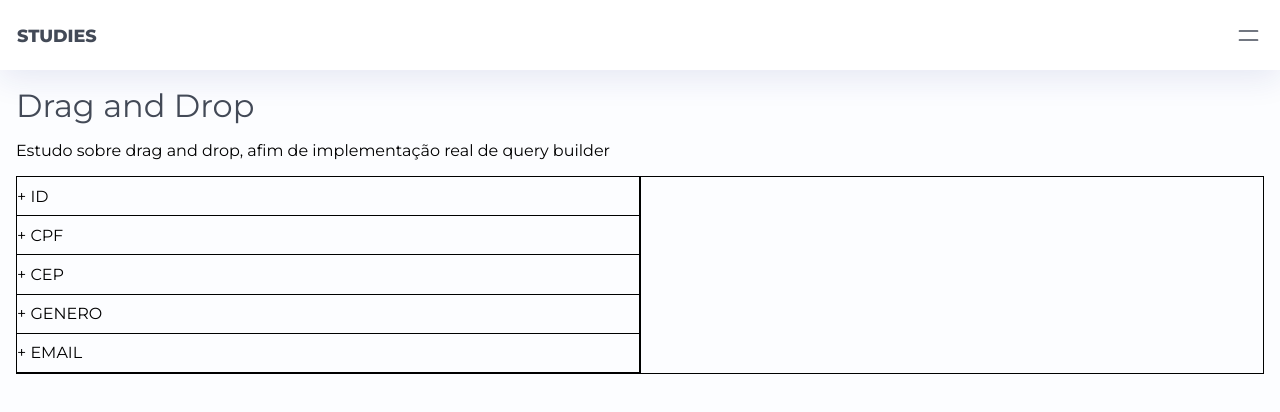
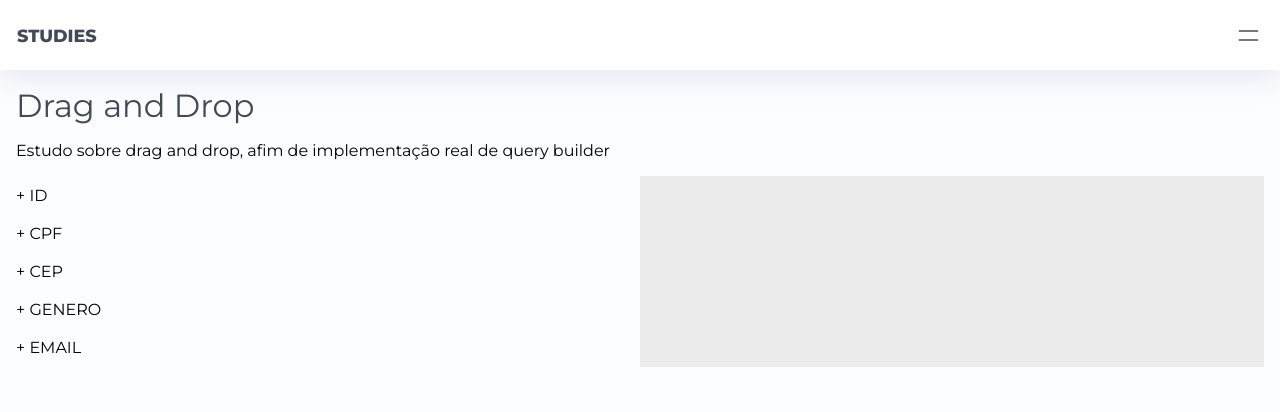
Before and after one commit to alalan55/studies, a Vue app: page /drag-and-drop in a window 1280 px wide. Shown: the top 412 px of the page. Built offline with nearby package versions, Linux system fonts and the light colour scheme.

Commit message:
Insere lógic iniciald e drag end drop

```diff
--- a/src/components/templates/DragAndDrop/components/listItem.vue
+++ b/src/components/templates/DragAndDrop/components/listItem.vue
@@ -5,17 +5,22 @@
     </div>
     <div v-if="show" class="list-item__body">
       <ul>
-        <li v-for="(item, i) in props.info.rows" :key="i">
+        <li
+          v-for="(item, i) in props.info.rows"
+          :key="i"
+          draggable="true"
+          @dragstart="startDrag($event, item)"
+        >
           {{ item.name }}
         </li>
       </ul>
     </div>
-    <!-- {{ props }} -->
   </div>
 </template>
 
 <script setup>
 import { ref } from "vue";
+const emits = defineEmits(["startDraggin"]);
 const props = defineProps({
   info: { type: Object, default: null },
 });
@@ -23,6 +28,12 @@ const props = defineProps({
 const show = ref(false);
 
 const toggleShow = () => (show.value = !show.value);
+
+const startDrag = (event, item) => {
+  const id = (Math.random() + 1).toString(36).substring(7);
+  item.id = id;
+  emits("startDraggin", event, item);
+};
 </script>
 
 <style lang="scss" scoped>
@@ -39,6 +50,7 @@ const toggleShow = () => (show.value = !show.value);
 
       li {
         list-style: none;
+        cursor: pointer;
       }
     }
   }
--- a/src/components/templates/DragAndDrop/dragADrop.vue
+++ b/src/components/templates/DragAndDrop/dragADrop.vue
@@ -52,6 +52,21 @@ const columns = ref([
     ],
   },
 ]);
+const droped = ref([]);
+const startDrag = (event, item) => {
+  //   console.log(event, item);
+  event.dataTransfer.dropEffect = "move";
+  event.dataTransfer.effectAllowed = "move";
+  event.dataTransfer.setData("itemID", item.id);
+};
+const onDrop = (event) => {
+  const itemID = event.dataTransfer.getData("itemID");
+  const item = columns.value.find((item) => item.rows.find((row) => row.id == itemID));
+  droped.value.push(item)
+//   console.log(itemID, item);
+  //   const item = arrayData.value.find((item) => item.id == itemID);
+  //   item.state = state;
+};
 </script>
 
 <template>
@@ -64,10 +79,27 @@ const columns = ref([
             :key="i"
             :info="item"
             class="list__item"
+            @startDraggin="startDrag"
           />
         </div>
       </div>
-      <div class="content__right"></div>
+      <div
+        class="content__right"
+        @drop="onDrop($event)"
+        @dragenter.prevent
+        @dragover.prevent
+      >
+        <div class="content__right__list">
+          <div
+            v-for="(item, i) in droped"
+            :key="i"
+            class="content__right__list__item"
+          >
+          {{ item.name }}</div>
+
+          <!-- VERIFICAR, POIS ELE ESTÁ CLONANDO O ID QUANDO EU ARRASTO O MESMO ELEMENTO -->
+        </div>
+      </div>
     </div>
   </templateWrapper>
 </template>
@@ -79,17 +111,18 @@ const columns = ref([
   display: flex;
   & > div {
     flex: 1 1 500px;
-    border: 1px solid;
+    // border: 1px solid;
   }
 
   &__left {
     .list {
       &__item {
-        border-bottom: 1px solid;
+        // border-bottom: 1px solid;
       }
     }
   }
   &__right {
+    background: rgb(236, 236, 236);
   }
 }
 </style>
```
